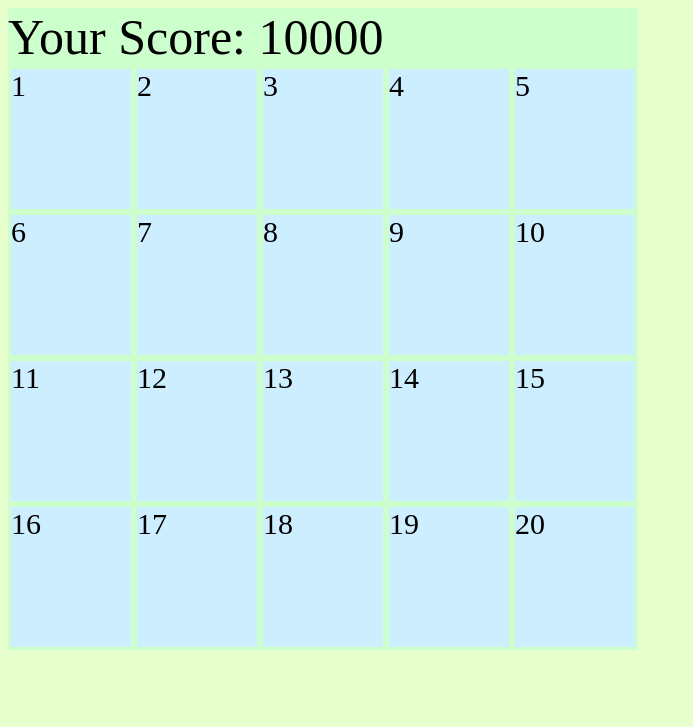
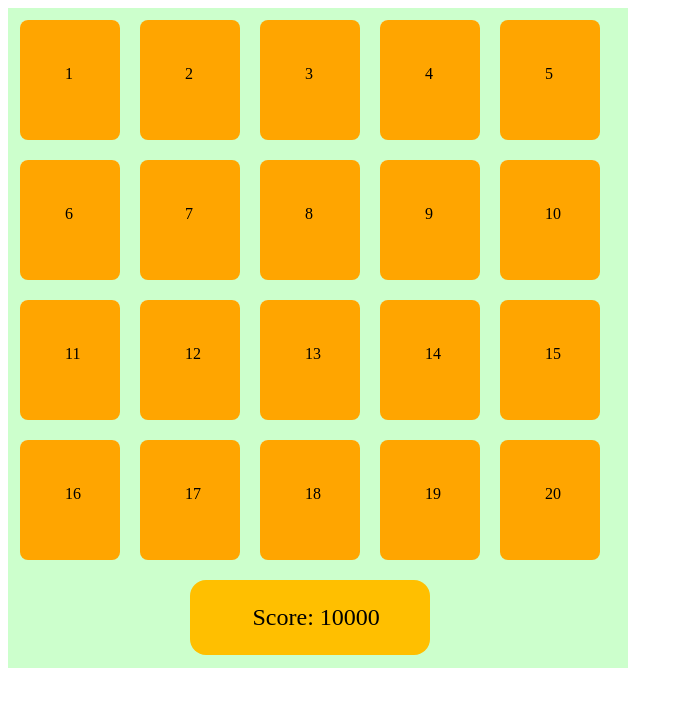
Before and after one commit to Zoharr07/Zoharr07.github.io, a plain HTML site: page index.html in a window 1280 px wide. Shown: the whole page, without its empty margins (0-693 px from the left). Drawn offline with Linux system fonts and the light colour scheme.

Commit message:
game-v1.1

```diff
--- /dev/null
+++ b/Cover.js
@@ -0,0 +1,10 @@
+import { Node } from './Node.js';
+export class Cover extends Node {
+    constructor(){
+        super();
+        this.view.style.backgroundColor = "orange";
+    }
+    setBGColor(){
+        this.view.style.backgroundColor = "orange";
+    }
+}
--- /dev/null
+++ b/Game.js
@@ -0,0 +1,184 @@
+import { Cover } from "./Cover.js";
+import { Label } from "./Label.js";
+import { Node } from "./Node.js"
+
+let imageURL = [
+    "url('./img/1.jpeg')",
+    "url('./img/2.jpeg')",
+    "url('./img/3.jpeg')",
+    "url('./img/4.jpeg')",
+    "url('./img/5.jpeg')",
+    "url('./img/6.jpeg')",
+    "url('./img/7.jpeg')",
+    "url('./img/8.jpeg')",
+    "url('./img/9.jpeg')",
+    "url('./img/10.jpeg')",
+]
+
+let canClick = true;
+let firstIndex = null;
+let firstValue = null;
+let cards = [];
+
+let colum = 5;
+let row = 4;
+let offsetX = 20;
+let offsetY = 100;
+let count = 0;
+let scoreTotal = 10000;
+let cardRemain = colum*row;
+
+let cardWidth = 100;
+let cardHeight = 120;
+
+//document.body.style.backgroundColor = "#e6ffcc";
+let mainBG = document.createElement("div")
+document.body.appendChild(mainBG)
+mainBG.style.width = offsetX + colum * (cardWidth + offsetX) + "px";
+mainBG.style.height = offsetY + row * (cardHeight + offsetX) + "px";
+mainBG.style.backgroundColor = "#ccffcc";
+
+let scoreBoard = document.createElement("div")
+mainBG.appendChild(scoreBoard)
+let scoreLabel = new Label();
+scoreBoard.appendChild(scoreLabel.view);
+
+
+setScoreBox();
+updateScore(0);
+makeRandomListCard(10,2);
+instanceBoardGame();
+
+
+function setScoreBox(){
+    scoreBoard.style.width = cardHeight*2 + "px";
+    scoreBoard.style.height = cardWidth*(3/4) + "px";
+    scoreBoard.style.backgroundColor = "#ffbf00";
+    scoreBoard.style.position = "absolute";
+    scoreBoard.style.left = (row* cardWidth - offsetX)/2 + "px"
+    scoreBoard.style.top = (colum* cardHeight - offsetX) + "px"
+    scoreBoard.style.borderRadius = "16px";
+    scoreLabel.setPosition(cardWidth*(2.5/4), cardHeight/5)
+    scoreLabel.setSize(250, 120)
+}
+
+function instanceBoardGame(){
+    for(let i = 0; i < row; i++){
+        for(let j = 0; j < colum; j++){
+            count++;
+            let card = Card(count, cards[count - 1]);
+            card.setPosition(offsetX + j * (cardWidth + offsetX), offsetX + i* (cardHeight + offsetX))
+            mainBG.appendChild(card.view);
+        }
+    }
+}
+
+function Card(index, value) {
+    let card = new Node();
+    card.setSize(cardWidth, cardHeight);
+    card.setBackGround(imageURL[value]);
+    card.view.id = "card" + index;
+    let cover = new Cover();
+    let label = new Label(index);
+    cover.addChild(label);
+    cover.setSize(card.width, card.height);
+    cover.view.id = "cover" + index;
+    card.addChild(cover);
+    card.view.style.transition = "transform 0.8s";
+    card.view.style.transformStyle = "preserve-3d";
+    addEvenListenerCard(card, cover, index, value);
+    return card;
+}
+
+function addEvenListenerCard(card, cover, index, value) {
+    card.view.addEventListener('mousedown', function(){
+        if (!canClick) return;
+        card.view.style.transform = "rotateY(180deg)";
+        setTimeout(function(){
+            if(cover.view.style.display != 'none') {
+                cover.active(false)
+                if (firstValue === null) {
+                    firstIndex = index;
+                    firstValue = value;
+                    return;
+                }
+                canClick = false;
+                if (firstValue === value) {
+                    cardRemain += -2;
+                    updateScore(1000);
+                    setTimeout(function(){
+                        setActiveElement("card"+index, "none");
+                        setActiveElement("card"+firstIndex, "none");
+                        reset();
+                    },800);
+                } else {
+                    updateScore(-500)
+                    setTimeout(function(){
+                        setActiveElement("cover"+index, "");
+                        setActiveElement("cover"+firstIndex, "");
+                        card.view.style.transform = "rotateY(360deg)";
+                        document.getElementById('card'+firstIndex).style.transform = "rotateY(360deg)";
+                        reset();
+                    },900);
+                }
+            }
+
+        },500);
+    })
+}
+
+function reset(){
+    canClick = true;
+    firstIndex = null;
+    firstValue = null;
+}
+
+function setActiveElement(_target, _status){
+    document.getElementById(_target).style.display = _status;
+}
+
+function makeRandomListCard(number, numberRep){
+    for(let i = 0; i < number; i++){
+        for(let j = 0; j < numberRep; j++){
+            cards.push(i);
+        }
+    }
+    let temp = [];
+    let rand = shuffle(cards);
+    for(let i = 0; i< rand.length; i++) temp.push(cards[rand[i]]);
+    cards = temp;
+}
+
+function shuffle(array) {
+    var currentIndex = array.length, temporaryValue, randomIndex;
+    while (0 !== currentIndex) {
+      randomIndex = Math.floor(Math.random() * currentIndex);
+      currentIndex -= 1;
+      temporaryValue = array[currentIndex];
+      array[currentIndex] = array[randomIndex];
+      array[randomIndex] = temporaryValue;
+    }
+    return array;
+}
+
+function updateScore(_value){
+    _value ? scoreTotal += _value : 0;
+    scoreLabel.view.innerHTML = "Score: " + scoreTotal;
+    scoreLabel.view.style.fontSize = "x-large"
+    checkWinLose(scoreTotal);
+}
+
+function checkWinLose(_score){
+    if(_score <= 0){
+        scoreTotal = 0;
+        console.log("You Lose Game");
+        confirm("You Lose Game")
+        window.location.reload();
+    }
+    if(cardRemain <= 0){
+        setTimeout(function(){
+            confirm("You Win Game");
+            window.location.reload();
+        },800);
+    }
+}
--- /dev/null
+++ b/Label.js
@@ -0,0 +1,19 @@
+import { Node } from './Node.js';
+export class Label extends Node {
+    constructor(string) {
+        super();
+        this._string = string || "";
+        this.string = this._string;
+        this.view.style.color = 'black';
+        this.setPosition(this.width/2 - 5, this.height/2 - 5)
+    }
+
+    get string() {
+        return this._string;
+    }
+
+    set string(value) {
+        this._string = value;
+        this.view.innerHTML = this._string;
+    }
+}
--- /dev/null
+++ b/Node.js
@@ -0,0 +1,80 @@
+export class Node {
+    constructor(){
+        this._x = 0;
+        this._y = 0;
+        this._width = 100;
+        this._height = 100;
+        this._children = [];
+        this.initView();
+        this.view.style.display = "";
+        this.view.style.position = "absolute";
+        this.view.style.borderRadius = "8px";
+    }
+
+    get x() {
+        return this._x;
+    }
+    set x(value) {
+        this._x = value;
+        this.view.style.left = this._x + 'px';
+    }
+
+    get y() {
+        return this._y;
+    }
+    set y(value) {
+        this._y = value;
+        this.view.style.top = this._y + 'px';
+    }
+
+    get width() {
+        return this._width;
+    }
+    set width(value) {
+        this._width = value;
+        this.view.style.width = this._width + 'px';
+    }
+
+    get height() {
+        return this._height;
+    }
+    set height(value) {
+        this._height = value;
+        this.view.style.height = this._height + 'px';
+    }
+
+
+    active(isActive) {
+        this._active = isActive;
+        if(isActive) this.view.style.display = "";
+        else this.view.style.display = "none";
+
+    }
+
+    initView(){
+        this.view = document.createElement('div');
+        this.setSize(this._width, this._height)
+        // this.view.style.backgroundSize = "contain";
+        this.view.style.backgroundRepeat = "no-repeat";
+    }
+    setBackGround(backGround){
+        this.view.style.backgroundImage = backGround;
+        this.view.style.backgroundSize = "contain";
+    }
+
+    addChild(node){
+        this._children.push(node);
+        this.view.appendChild(node.view);
+    }
+
+    setSize(widths, heights){
+        this.width = widths;
+        this.height = heights;
+    }
+
+    setPosition(posX, posY){
+        this.x = posX;
+        this.y = posY;
+    }
+
+}
--- a/ex.js
+++ /dev/null
@@ -1,200 +0,0 @@
-let fileName = [
-    "url('./img/1.jpeg')",
-    "url('./img/2.jpeg')",
-    "url('./img/3.jpeg')",
-    "url('./img/4.jpeg')",
-    "url('./img/5.jpeg')",
-    "url('./img/6.jpeg')",
-    "url('./img/7.jpeg')",
-    "url('./img/8.jpeg')",
-    "url('./img/9.jpeg')",
-    "url('./img/10.jpeg')",
-]
-
-var cardInfo = {
-    cardNumber: 0,
-    width: 120,
-    height: 140,
-    top: 0,
-    left: 0,
-    margin: 3,
-    coverColor: "#cceeff",
-    backGroundImg: "./",
-    imageNum: 0
-}
-
-let counterClick = 0;
-let row = 4;
-let col = 5;
-let openedCard = [];
-let openCardNum = 0;
-let cardList = [];
-let scoreTotal = 10000;
-let count = row * col;
-
-makeRandomListCard();
-
-document.body.style.backgroundColor = "#e6ffcc";
-var mainBG = document.createElement("div")
-document.body.appendChild(mainBG)
-mainBG.style.width = col * (cardInfo.width + cardInfo.margin * 2).toString() + "px";
-mainBG.style.backgroundColor = "#ccffcc";
-mainBG.style.display = "flex";
-mainBG.style.flexWrap = "wrap";
-
-var score = document.createElement("div");
-mainBG.appendChild(score);
-score.style.width = col * cardInfo.width + "px";
-score.style.fontSize = "50px";
-updateScore();
-
-instanceCard();
-
-
-
-function instanceCard(){
-    let countCard = 0;
-    for(let i = 0; i < col; i++){
-        for(let j = 0; j < row; j++){
-            let _cardInfo = JSON.parse(JSON.stringify(cardInfo));
-            countCard++;
-            _cardInfo.cardNumber += countCard;
-            _cardInfo.imageNum = cardList[countCard - 1];
-            addElement(_cardInfo);
-        }
-    }
-}
-
-function addElement(cardRef) {
-    var cardsIE = document.createElement("div");
-    mainBG.appendChild(cardsIE);
-    setCard(cardsIE, cardRef);
-
-    var coverIE = document.createElement("div");
-    cardsIE.appendChild(coverIE);
-    setCover(coverIE, cardRef);
-
-    var numLabelIE = document.createElement("div");
-    coverIE.appendChild(numLabelIE);
-    setNumlabel(numLabelIE, cardRef);
-
-    addEvenListenerCard(cardsIE, coverIE, cardRef);
-}
-
-function makeRandomListCard(){
-    createListCard(10, 2);
-    let temp = [];
-    let rand = shuffle(cardList);
-    for(let i = 0; i< rand.length; i++) temp.push(cardList[rand[i]]);
-    cardList = temp;
-}
-
-function createListCard(number, numberRep){
-    for(let i = 0; i < number; i++){
-        for(let j = 0; j < numberRep; j++){
-            cardList.push(i);
-        }
-    }
-}
-
-function shuffle(array) {
-    var currentIndex = array.length, temporaryValue, randomIndex;
-    while (0 !== currentIndex) {
-      randomIndex = Math.floor(Math.random() * currentIndex);
-      currentIndex -= 1;
-      temporaryValue = array[currentIndex];
-      array[currentIndex] = array[randomIndex];
-      array[randomIndex] = temporaryValue;
-    }
-    return array;
-}
-
-function addEvenListenerCard(_card, _cover, _cardRef){
-    let key;
-    _card.addEventListener('mousedown', function(){
-        if(_cover.style.display != 'none') {
-            if(key != false){
-                if(openedCard.length < 2){
-                    setActiveElement("cover" + _cardRef.cardNumber, "none");
-                    openedCard.push([_cardRef, _cover, _cardRef]);
-                }
-                if(openedCard.length > 1){
-                    if(openedCard[0][2].imageNum === openedCard[1][2].imageNum){
-                        let idSave = "card" + openedCard[0][2].cardNumber;
-                        key = false;
-                        setTimeout(function(){
-                            setActiveElement(idSave, "none");
-                            setActiveElement("card" + _cardRef.cardNumber, "none");
-                            key = true;
-                        },800);
-                        count -=2;
-                        updateScore(1000);
-                    }
-                    else{
-                        key = false
-                        updateScore(-500);
-                        let idSave = "cover" + openedCard[0][2].cardNumber;
-                        setTimeout(function(){
-                            setActiveElement(idSave, "");
-                            setActiveElement(_cover.id, "");
-                            key = true
-                        },1000);
-                    }
-                    openedCard = [];
-                }
-            }
-        }
-    })
-}
-
-function setCover(_cover, _cardRef){
-    _cover.style.top  = _cardRef.top + "px";
-    _cover.style.left  = _cardRef.left + "px";
-    _cover.style.width  = _cardRef.width + "px";
-    _cover.style.height  = _cardRef.height + "px";
-    _cover.style.backgroundColor = _cardRef.coverColor;
-    _cover.id = "cover" + _cardRef.cardNumber;
-}
-
-function setCard(cards,_cardRef){
-    cards.style.backgroundSize = "contain";
-    cards.style.backgroundRepeat = "no-repeat";
-    cards.style.width = _cardRef.width + "px";
-    cards.style.height = _cardRef.height + "px";
-    cards.style.top = _cardRef.top + "px";
-    cards.style.left = _cardRef.left + "px";
-    cards.style.margin = _cardRef.margin + "px";
-    cards.style.cursor = "pointer";
-    cards.style.backGroudColor = "orange"
-    cards.style.backgroundImage = fileName[_cardRef.imageNum];
-    cards.id = "card" + _cardRef.cardNumber;
-}
-
-function setNumlabel(_numlabel, _cardRef){
-    _numlabel.style.position = "absolute";
-    _numlabel.innerHTML = _cardRef.cardNumber;
-    _numlabel.style.fontSize = "30px";
-}
-
-function setActiveElement(_target, _status){
-    document.getElementById(_target).style.display = _status;
-}
-
-function updateScore(_value){
-    _value ? scoreTotal += _value : 0;
-    score.innerHTML = "Your Score: " + scoreTotal;
-    checkWinLose(scoreTotal);
-}
-
-function checkWinLose(_score){
-    if(_score < 0){
-        scoreTotal = 0;
-        console.log("You Lose Game");
-        confirm("You Lose Game")
-        window.location.reload();
-    }
-    if(count <= 0){
-        confirm("You Win Game");
-        window.location.reload();
-    }
-}
```
Also changed, not shown: Sprite.js (added, +9 -0 lines), index.html (+2 -2 lines).
